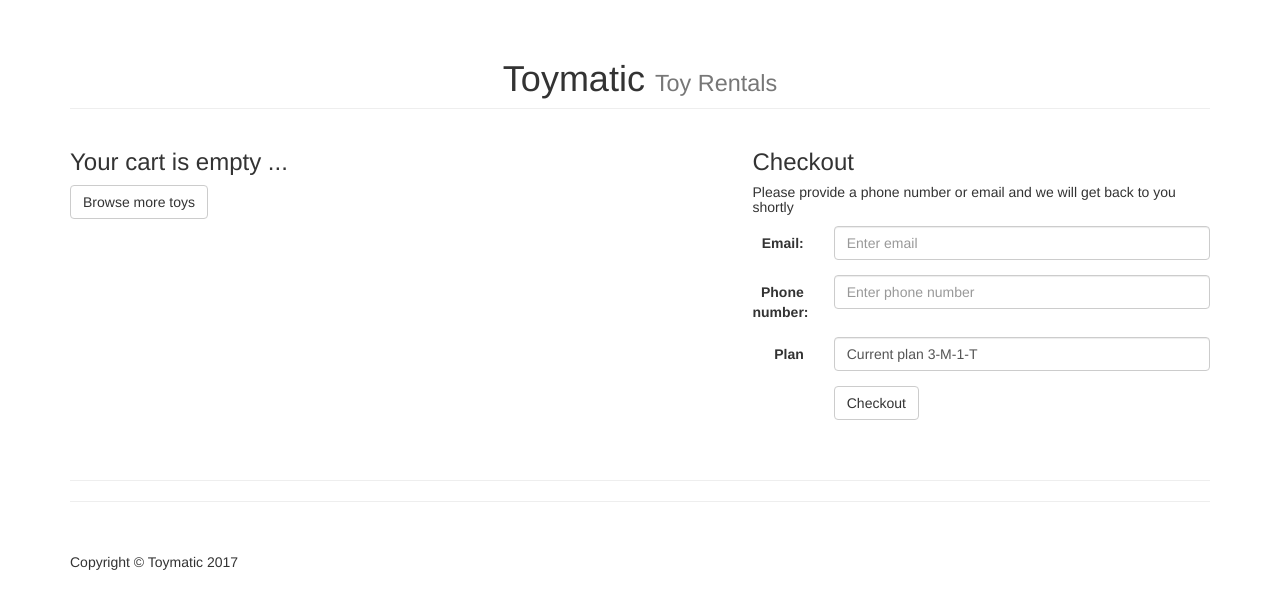
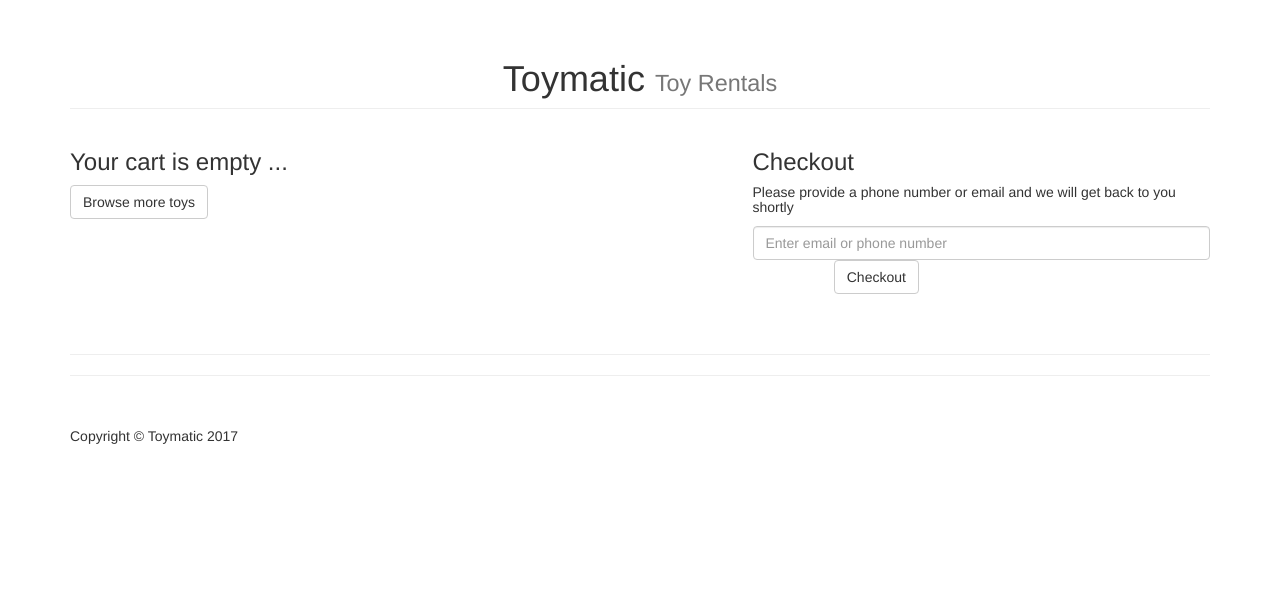
Before and after one commit to goingkilo/toymatic, a Flask app: page /checkout in a window 1280 px wide. Shown: the part 51-660 px from the top of the page. Run offline with Flask 2, Linux system fonts and the light colour scheme; data that the repository does not hold is empty; some libraries are stand-ins or nearby versions.

Commit message:
save point

```diff
--- a/requirements.txt
+++ b/requirements.txt
@@ -1,10 +1,12 @@
 bcrypt==3.1.2
+blinker==1.4
 cffi==1.9.1
 click==6.6
 decorator==4.0.10
 Flask==0.11.1
 Flask-Bcrypt==0.7.1
 Flask-Login==0.3.2
+Flask-Mail==0.9.1
 Flask-Session==0.3.0
 gunicorn==19.6.0
 itsdangerous==0.24
--- a/store.py
+++ b/store.py
@@ -1,15 +1,16 @@
 
-from flask import Flask, session, redirect, url_for, escape, request,Response,jsonify
+import json,os,redis
+
+from flask import Flask, session, redirect, url_for, escape, request,Response,jsonify,flash
 from flask import render_template
 #from flask_session import Session
 from redis_session import RedisSessionInterface
-import json,os,redis
+
 from shopping_cart import Cart
 
 from flask_login import LoginManager,login_required,login_user,UserMixin,logout_user
-
-from flask import Flask,flash
 from flask_bcrypt import Bcrypt
+from flask_mail import Mail, Message
 
 # --- --- --- --- --- --- APP STUFF  --- --- --- --- ---
 app = Flask(__name__)
@@ -35,7 +36,17 @@ login_manager.login_view = "login"
 bcrypt = Bcrypt(app)
 
 r.set('user_a@b.c', bcrypt.generate_password_hash('hunter2'))
-# --- --- --- --- --- --- --- --- --- --- ---
+
+# --- --- --- --- --- --- MAIL STUFF  --- --- --- --- ---
+mail = Mail()
+app.config['MAIL_SERVER']='smtp.gmail.com'
+app.config['MAIL_PORT'] = 465
+app.config['MAIL_USERNAME'] = 'goingkilo@gmail.com'
+app.config['MAIL_PASSWORD'] = 'Erumai1!'
+app.config['MAIL_USE_TLS'] = False
+app.config['MAIL_USE_SSL'] = True
+mail.init_app(app)
+
 
 @app.route("/paper")
 def paper():
@@ -45,7 +56,6 @@ def paper():
 def home():
     if request.method == 'POST':
         cart = session.get( 'cart', Cart() )
-        print 'x',cart
         item_id = request.form['item-id']
 
         if item_id:
@@ -91,7 +101,7 @@ def checkout():
             p1 = filter( lambda x : x['id'] == str(i) , p)
             ret.append(p1[0])
 
-        return  render_template('checkout.html', products=ret, count=cart.get_item_count() or 0)
+        return  render_template('checkout.html', products=ret, count=cart.get_item_count())
 
 def products(batch_size=1):
     a = json.load( open( './json/toymatic_products.json'))
@@ -99,6 +109,24 @@ def products(batch_size=1):
         return a
     b = [a[x:x+batch_size] for x in xrange(0, len(a), batch_size)]
     return b
+
+
+## -------------- mail stuff ---------
+
+@app.route("/mail", methods=['POST'])
+def send():
+    print 1
+    if request.method == 'POST':
+        print 2,request.form
+        item = request.form['item']
+        print 3
+        msg = Message( "Toymatic !!", sender=('Toymatic Corp',"site-admin@toymatic.in"), recipients=['pavithra.ramesh@gmail.com'])
+        msg.body = " This person has reached out " + item + " "
+        print 4
+        mail.send(msg)
+    print 5
+    return redirect(url_for('home'))
+
 
 ## -------------- auth stuff ---------
 
--- a/templates/checkout.html
+++ b/templates/checkout.html
@@ -54,16 +54,13 @@
                     var phone = $('#phone').val();
                     if( email == '' &&  phone == '') {
                         $('#flasher').html('<span style="color:red">Please provide an email id or a phone number</span>');
+                        e.preventDefault();
                     }
                     else {
-                        console.log('>' + email + "/" + phone);
-                        //alert("Thanks for checking us out. We have your contact information. We'll reach out to you soon!");
-                        document.location = '/';
+                        alert("Thanks for checking us out. We have your contact information. We'll reach out to you soon!");
+                        $('#item').val( $('#email').val());
                     }
-                    e.preventDefault();
-
                 });
-
 
             });
 
@@ -117,7 +114,6 @@
                 </ul>
             </div>
             <!-- /.navbar-collapse -->
-
         </div>
         <!-- /.container -->
     </nav>
@@ -177,25 +173,29 @@
             <div class="col-md-5 portfolio-item k-border">
                 <h3> Checkout </h3> <h5> Please provide a phone number or email and we will get back to you shortly</h5>
                 <div id="flasher"></div>
-                <form class="form-horizontal">
-                    <div class="form-group">
-                        <label class="control-label col-sm-2" for="email">Email:</label>
-                        <div class="col-sm-10">
-                            <input type="email" class="form-control" id="email" placeholder="Enter email">
-                        </div>
-                    </div>
-                    <div class="form-group">
-                        <label class="control-label col-sm-2" for="phone">Phone number:</label>
-                        <div class="col-sm-10">
-                            <input type="email" class="form-control" id="phone" placeholder="Enter phone number">
-                        </div>
-                    </div>
-                    <div class="form-group">
-                        <label class="control-label col-sm-2" for="pwd"> Plan</label>
-                        <div class="col-sm-10">
-                            <input type="text" class="form-control" id="pwd" value="Current plan 3-M-1-T">
-                        </div>
-                    </div>
+                <form class="form-horizontal" action="/mail" method="post">
+
+                    <!--<div class="form-group">-->
+                        <!--<label class="control-label col-sm-2" >Email or Phone</label>-->
+                        <!--<div class="col-sm-10">-->
+                            <input type="email" class="form-control" id="email" placeholder="Enter email or phone number">
+                        <!--</div>-->
+                    <!--</div>-->
+
+                    <!--<div class="form-group">-->
+                        <!--<label class="control-label col-sm-2" for="phone">Phone number:</label>-->
+                        <!--<div class="col-sm-10">-->
+                            <!--<input type="email" class="form-control" id="phone" placeholder="Enter phone number">-->
+                        <!--</div>-->
+                    <!--</div>-->
+
+                    <!--<div class="form-group">-->
+                        <!--<label class="control-label col-sm-2" > Plan</label>-->
+                        <!--<div class="col-sm-10">-->
+                            <!--<input type="text" class="form-control" id="plan" value="Current plan 3-M-1-T">-->
+                        <!--</div>-->
+                    <!--</div>-->
+                    <input type="hidden" id="item" name="item" value="">
 
                     <div class="form-group">
                         <div class="col-sm-offset-2 col-sm-10">
```
